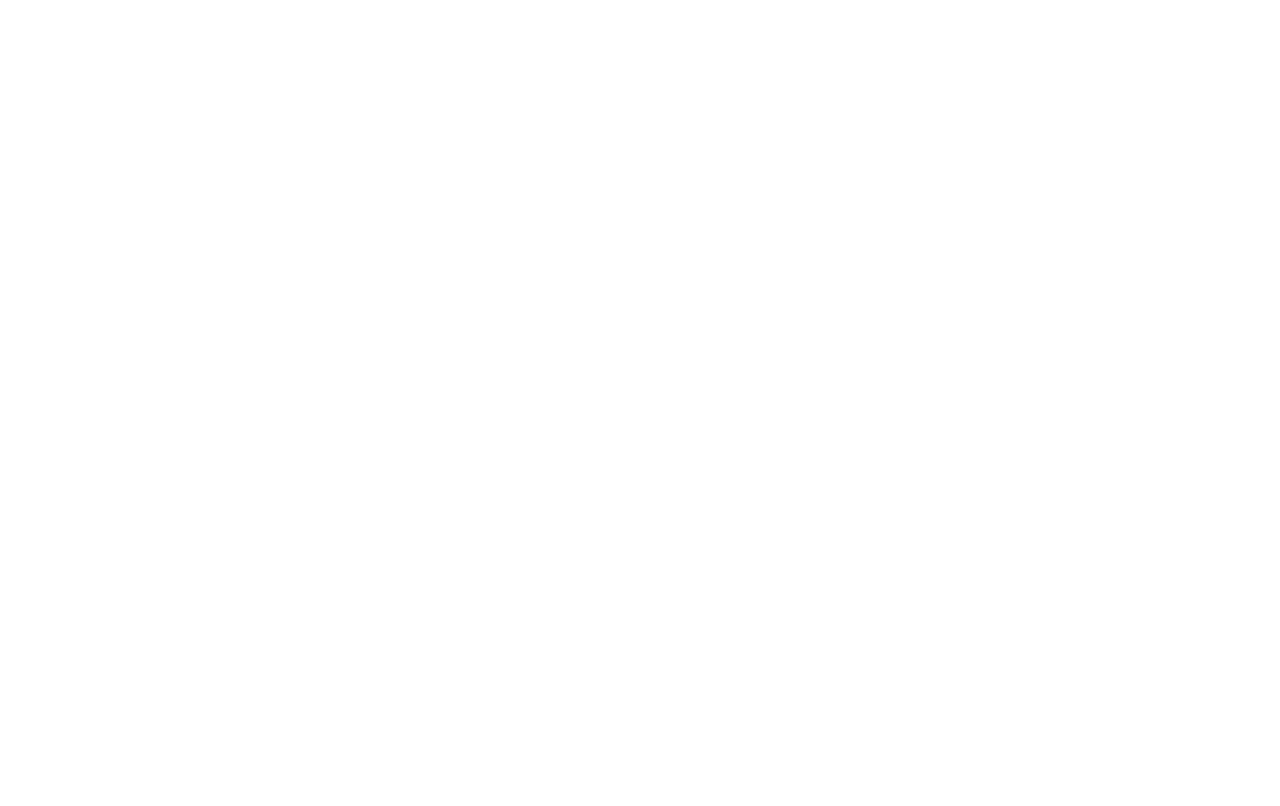
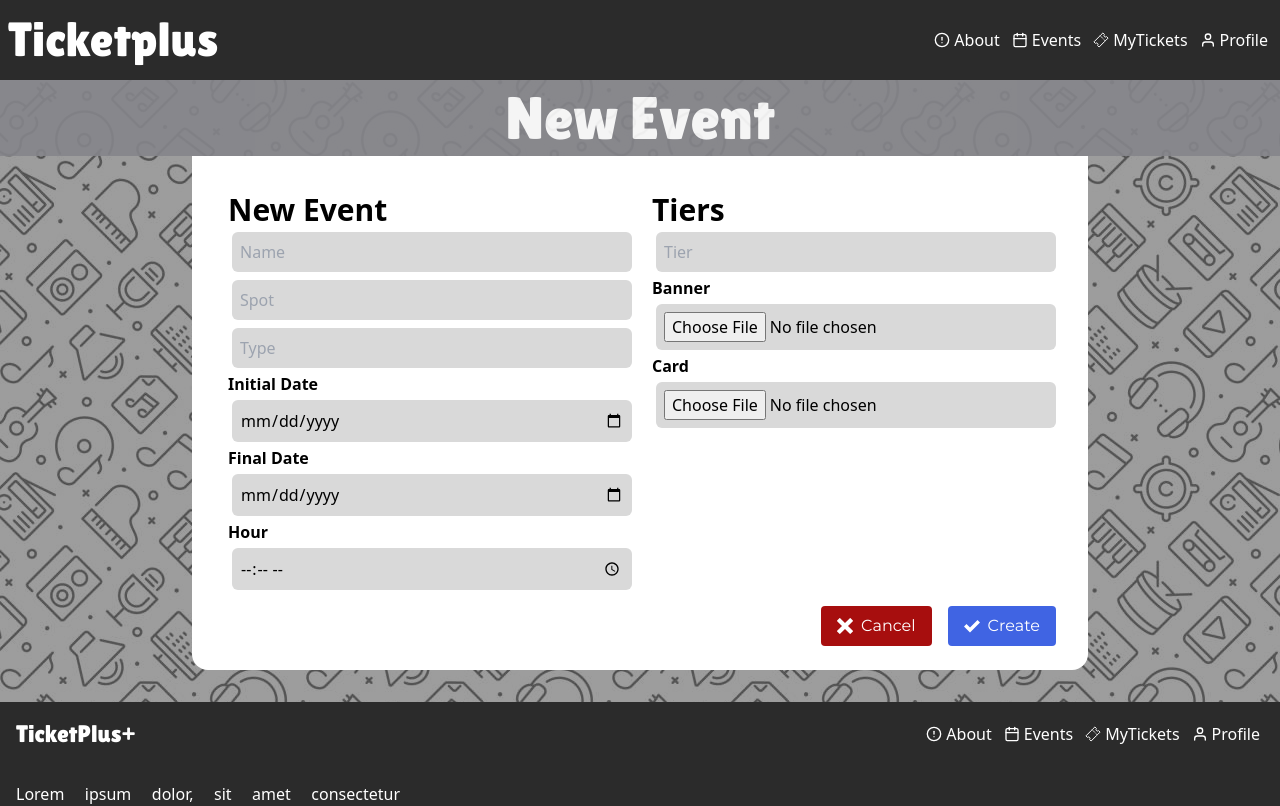
Before and after one commit to christian-lopezxd/TicketPlus-, a React (Vite) app in the folder Client/TicketPlus/: page /NewEvent in a window 1280 px wide. Before the commit this address had no page. Shown: the top 806 px of the page. Built offline with nearby package versions, Linux system fonts and the light colour scheme.

Commit message:
Add: admin views

```diff
--- /dev/null
+++ b/Client/TicketPlus/src/Components/User/CardContainer/Card/CardAdmin.jsx
@@ -0,0 +1,28 @@
+import React from "react";
+import ariana from './../../../../assets/ariana.png';
+import { IoLocationOutline } from 'react-icons/io5';
+import { IoCalendarClearOutline } from 'react-icons/io5';
+import { IoTicketOutline } from 'react-icons/io5';
+import { FiClock } from 'react-icons/fi';
+
+const CardAdmin = () => {
+  return (
+    <div className="bg-white min-w-1/5 max-w-1/3 flex flex-col sm:max-w-full rounded-lg justify-center drop-shadow-2xl hover:scale-105">
+      <img src={ariana} className="w-full  rounded-t-lg "/>
+      <h1 className="text-center font-montserrat font-normal text-lg p-1">Ariana Grande: Dangerous Woman Tour</h1>
+      <hr/>
+      <div className="px-3 py-1">
+        <p className="font-montserrat font-normal flex items-center text-lg gap-1"><IoLocationOutline/> Estadio Cuscatlan</p>
+        <p className="font-montserrat font-normal flex items-center text-lg gap-1"> <IoCalendarClearOutline/>Friday, April 28th</p>
+        <p className="font-montserrat font-normal flex items-center text-lg gap-1"><FiClock/> 7:00PM - 10:00PM</p>
+        <p className="font-montserrat font-normal flex items-center text-lg gap-1"><IoTicketOutline/> Concert</p>
+        <div className="flex flex-col-2 p-2 items-center justify-center">
+          <button className="bg-newblue hover:bg-darkblue rounded font-montserrat text-white font-normal mx-1 py-1 px-3">Edit Event</button>
+          <button className="bg-unsuccesful hover:bg-newpink rounded font-montserrat text-white font-normal mx-1 py-1 px-3">Delate Event</button>
+        </div>
+      </div>
+    </div>
+    )
+}
+
+export default CardAdmin;
--- /dev/null
+++ b/Client/TicketPlus/src/Components/User/CardContainer/CardContainerAdmin.jsx
@@ -0,0 +1,31 @@
+import React from "react";
+import CardAdmin from "./Card/CardAdmin";
+import {ImPlus} from 'react-icons/im';
+import { NavLink } from "react-router-dom";
+
+const CardContainerAdmin =()=>{
+  return (
+    <div className="py-6 flex flex-wrap justify-center">
+        <NavLink to="/NewEvent"><button className="flex flex-row items-center gap-2 bg-newblue hover:bg-darkblue py-2 px-4 rounded mx-2 font-montserrat text-white font-normal"><ImPlus/>Create New Event</button></NavLink>
+      <div className="flex flex-wrap gap-10 justify-center p-5">
+        <CardAdmin />
+        <CardAdmin />
+        <CardAdmin />
+        <CardAdmin />
+        <CardAdmin />
+        <CardAdmin />
+        <CardAdmin />
+        <CardAdmin />
+        <CardAdmin />
+        <CardAdmin />
+        <CardAdmin />
+        <CardAdmin />
+        <CardAdmin />
+        <CardAdmin />
+        <CardAdmin />
+
+      </div>
+    </div>
+  )
+}
+export default CardContainerAdmin;
--- /dev/null
+++ b/Client/TicketPlus/src/Components/User/NewEvent/NewEvent.jsx
@@ -0,0 +1,49 @@
+import React from "react";
+import { ImCheckmark, ImCross } from 'react-icons/im';
+
+const NewEvent = () => {
+  return(
+    <div>
+      <form className="bg-white max-w-4xl mb-8  mx-auto p-6 rounded-b-2xl" action="">
+        <div className=' grid grid-cols-2 md:grid-cols-1'>
+          <div className="justify-items-start p-3" >
+            <h2 className="font-bold text-3xl">New Event</h2>
+            <input className="bg-selector rounded-md p-2 m-1 w-full" type="text" placeholder="Name"/>
+            <input className="bg-selector rounded-md p-2 m-1 w-full" id='spot' placeholder="Spot" />
+            <input className="bg-selector rounded-md p-2 m-1 w-full" id='type' placeholder="Type" />
+            <label className="font-semibold" htmlFor="">Initial Date</label>
+            <input
+              className="bg-selector rounded-md p-2 m-1 w-full"
+              type="date"
+              id="initial-date"
+            />
+            <label className="font-semibold" htmlFor="">Final Date</label>
+            <input
+              className="bg-selector rounded-md p-2 m-1 w-full"
+              type="date"
+              id="final-date"
+            />
+            <label className="font-semibold" htmlFor="">Hour</label>
+            <input className="bg-selector rounded-md p-2 m-1 w-full" type="time" name="Hour" id="hour" />
+          </div>
+          <div className="justify-items-start p-3">
+            <h2 className="font-bold text-3xl scroll">Tiers</h2>
+            <input className="bg-selector rounded-md p-2 m-1 w-full" id='tier' placeholder="Tier" />
+            <label className="font-semibold" htmlFor="">Banner</label>
+            <input className="bg-selector rounded-md p-2 m-1 w-full" type="file" accept="image/jpeg" />
+            <label className="font-semibold" htmlFor="">Card</label>
+            <input className="bg-selector rounded-md p-2 m-1 w-full" type="file" accept="image/jpeg" />
+          </div>
+        </div>
+        <div className="w-full">
+          <div className="flex flex-wrap justify-end">
+            <button className="flex flex-row items-center gap-2 bg-darkunsuccesful hover:bg-newpink py-2 px-4 mx-2 rounded font-montserrat text-white font-normal" ><ImCross/>Cancel</button>
+            <button className="flex flex-row items-center gap-2 bg-newblue hover:bg-darkblue py-2 px-4 rounded mx-2 font-montserrat text-white font-normal"><ImCheckmark/>Create</button>
+          </div>
+        </div>
+        </form>
+    </div>
+  )
+}
+
+export default NewEvent;
--- /dev/null
+++ b/Client/TicketPlus/src/Pages/User/EventInfoAdmin.jsx
@@ -0,0 +1,27 @@
+import React from "react";
+import Banner from "../../Components/User/Banner/Banner";
+import EventInfoCard from "../../Components/User/EventInfoCard/EventInfoCard";
+import Footer from "../../Components/User/Footer/Footer";
+import Navbar from "../../Components/User/Navbar/Navbar";
+import Title from "../../Components/User/Title/Title";
+
+
+const EventInfoAdmin = () => {
+  return (
+    <section className="bg-backgroundicons bg-repeat">
+
+      <Navbar />
+      <Banner/>
+      <Title title= "Ariana grande: Dangerous Woman Tour" />
+      <EventInfoCard description="Lorem ipsum dolor sit amet consectetur adipisicing elit. Quaerat, minus aspernatur aut est aliquid itaque ex nihil. Voluptatibus numquam porro voluptas quo molestiae perspiciatis, doloremque at ducimus modi sit vitae. Praesentium perferendis aut mollitia non reprehenderit, possimus aliquid quasi ut velit sed aperiam, molestiae earum consectetur suscipit provident. Impedit, quam!"
+        Location= "Estadio Cuscatlan"
+        Date="Friday, April 28th"
+        Hour="7:00 PM"
+        Category="Concert"/>
+      <Footer />
+
+    </section>
+  );
+};
+
+export default EventInfoAdmin;
--- /dev/null
+++ b/Client/TicketPlus/src/Pages/User/LobbyAdmin.jsx
@@ -0,0 +1,18 @@
+import React from "react";
+import Footer from "../../Components/User/Footer/Footer";
+import Navbar from "../../Components/User/Navbar/Navbar";
+import CardContainerAdmin from "../../Components/User/CardContainer/CardContainerAdmin";
+import Title from "../../Components/User/Title/Title";
+
+const LobbyAdmin = () => {
+  return (
+    <section className="bg-backgroundicons bg-repeat">
+      <Navbar />
+      <Title title="All Events" />
+      <CardContainerAdmin />
+      <Footer />
+    </section>
+  );
+};
+
+export default LobbyAdmin;
--- /dev/null
+++ b/Client/TicketPlus/src/Pages/User/NewEventAdmin.jsx
@@ -0,0 +1,21 @@
+import React from "react";
+import NewEvent from "../../Components/User/NewEvent/NewEvent";
+import Footer from "../../Components/User/Footer/Footer";
+import Navbar from "../../Components/User/Navbar/Navbar";
+import Title from "../../Components/User/Title/Title";
+
+
+const EventInfoAdmin = () => {
+  return (
+    <section className="bg-backgroundicons bg-repeat">
+
+      <Navbar />
+      <Title title= "New Event" />
+      <NewEvent />
+      <Footer />
+
+    </section>
+  );
+};
+
+export default EventInfoAdmin;
--- a/Client/TicketPlus/src/Routes/AdminRouter.jsx
+++ b/Client/TicketPlus/src/Routes/AdminRouter.jsx
@@ -2,14 +2,16 @@
 import React from "react";
 import { Routes } from "react-router";
 import { Route } from "react-router";
-import NoAuthLobby from './../Pages/NoAuth/NoAuthLobby';
-import Login from './../Pages/NoAuth/Login';
+import LobbyAdmin from '../Pages/User/LobbyAdmin';
+import EventInfoAdmin from '../Pages/User/EventInfoAdmin';
+import NewEventAdmin from '../Pages/User/NewEventAdmin';
+
 const AdminRouter = () =>{
     return (
         <Routes>
-            <Route path="/" element={<NoAuthLobby/>}></Route>
-            <Route path="/Login" element={<Login/>}></Route>
-
+            <Route path="/" element={<LobbyAdmin/>}></Route>
+            <Route path="/Event" element={<EventInfoAdmin/>}></Route>
+            <Route path="/NewEvent" element={<NewEventAdmin/>}></Route>
         </Routes>
     )
 }
--- a/Client/TicketPlus/src/Routes/MainRouter.jsx
+++ b/Client/TicketPlus/src/Routes/MainRouter.jsx
@@ -2,12 +2,13 @@
 import { Routes, Route, BrowserRouter } from "react-router-dom";
 import UserRouter from "./UserRouter";
 import AuthRouter from "./AuthRouter";
+import AdminRouter from "./AdminRouter";
 import EmployeeRouter from "./EmployeeRouter";
 import AnalystRouter from "./AnalystRouter";
 
 
 const MainRouter = () => {
-    const role ="User";
+    const role ="Admin";
     return(
         <BrowserRouter>
         {role === "User" && <UserRouter />}
```
